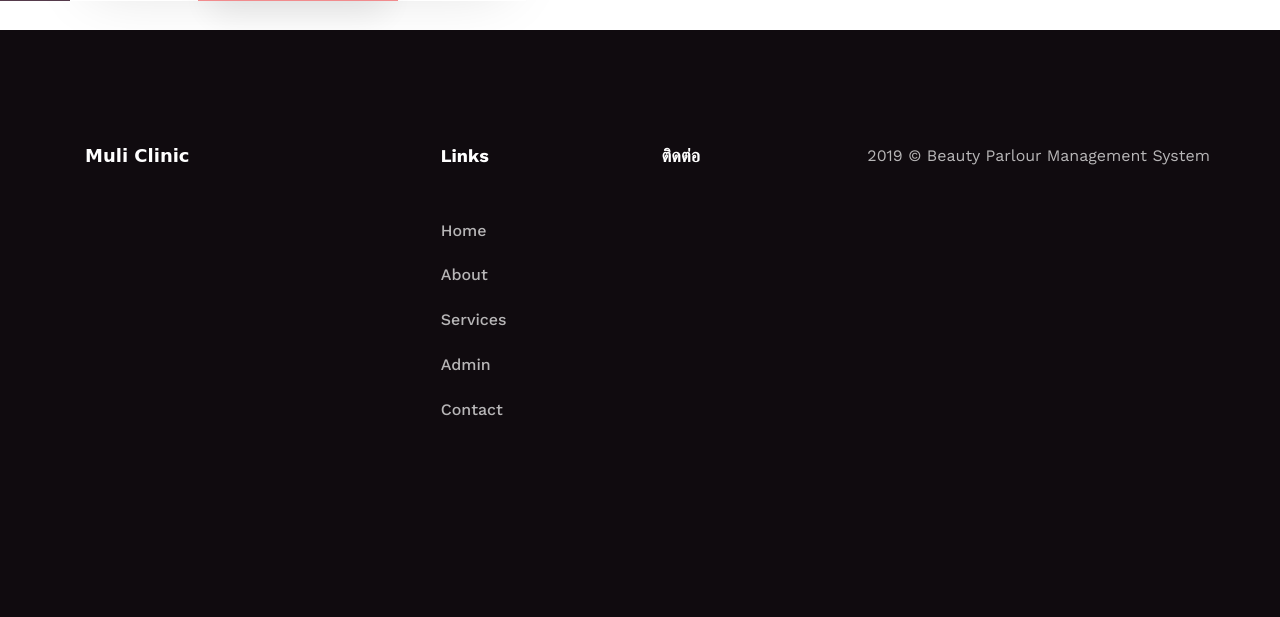
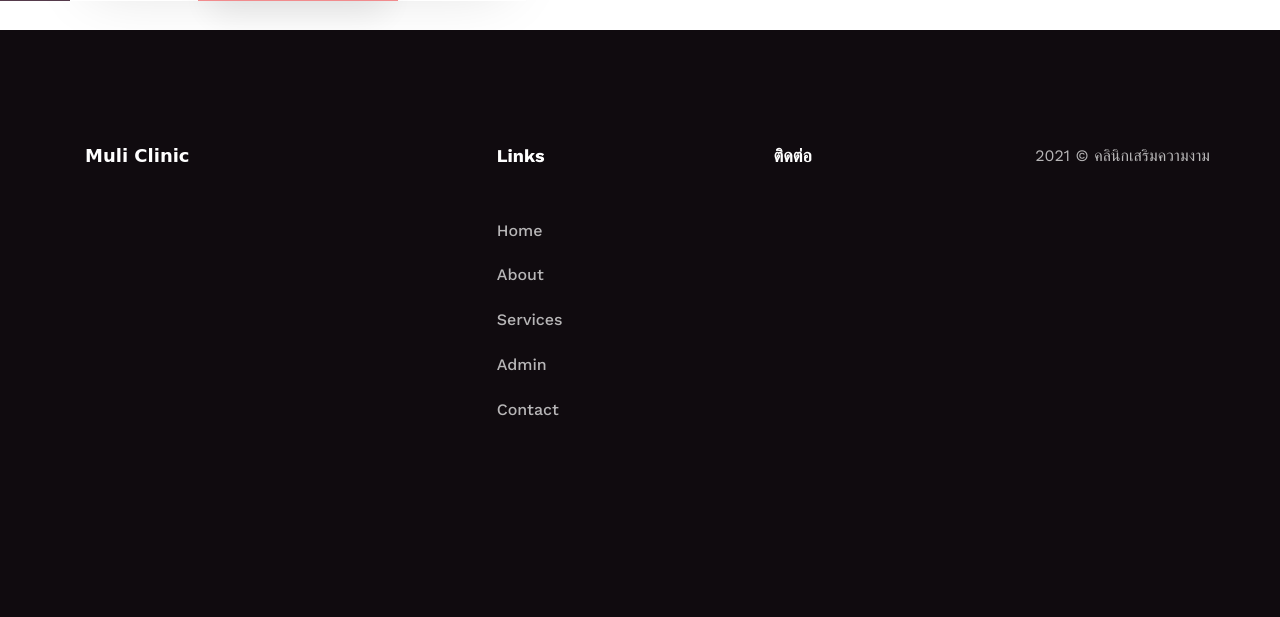
Before and after one commit to deksamrong/BeautyClinic, a PHP site: page /index.php in a window 1280 px wide. Shown: the part 1442-2059 px from the top of the page. Run offline with PHP 8.4, Linux system fonts and the light colour scheme; data that the repository does not hold is empty; some libraries are stand-ins or nearby versions; some web fonts are replaced.

Commit message:
แก้ไข footer

```diff
--- a/includes/footer.php
+++ b/includes/footer.php
@@ -59,7 +59,7 @@ while ($row=mysqli_fetch_array($ret)) {
           <div class="col-md-12 text-center">
 
             <p>
-  2019 &copy; Beauty Parlour Management System  </p>
+  2021 &copy; คลินิกเสริมความงาม  </p>
           </div>
         </div>
       </div>
```
